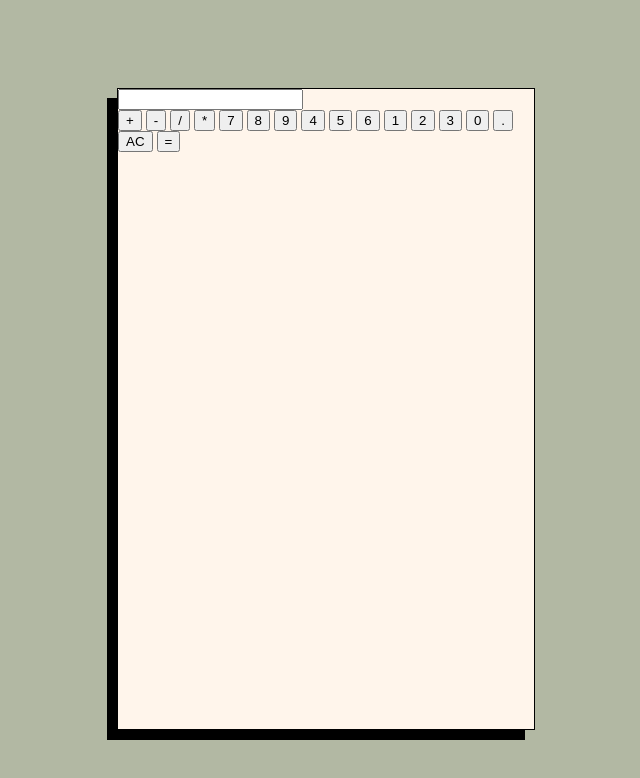
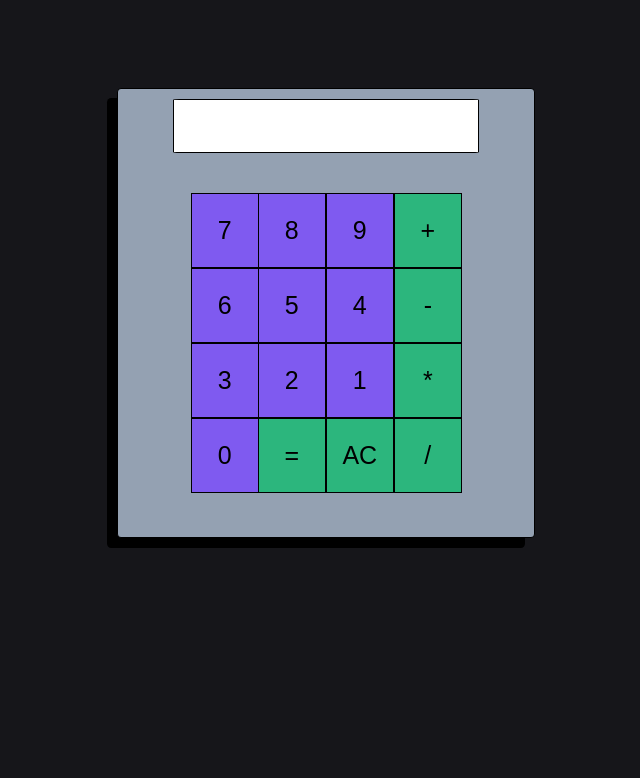
Before and after one commit to crusoebirkhead/Calculator, a plain HTML site: page index.html in a window 1280 px wide. Shown: the whole page, without its empty margins (314-954 px from the left). Drawn offline with Linux system fonts and the light colour scheme.

Commit message:
Add files via upload
Git corrupted again, uploading commit via file upload. Figured out its improper shut down of VM. Restyled calc and basic functions now return values.

```diff
--- a/index.html
+++ b/index.html
@@ -10,29 +10,47 @@
   <body>
     <div class="frame">
       <input id="output" type="text">
+
+
       <div class="keys">
 
+        <button class="key" value="7" type="button">7</button>
+        <button class="key" value="8" type="button">8</button>
+        <button class="key" value="9" type="button">9</button>
         <button class="key-operator" type="button" id ="add">+</button>
+        <button class="key" value="6" type="button">6</button>
+        <button class="key" value="5" type="button">5</button>
+        <button class="key" value="4" type="button">4</button>
         <button class="key-operator" type="button" id ="subtract">-</button>
+        <button class="key" value="3" type="button">3</button>
+        <button class="key" value="2" type="button">2</button>
+        <!-- <button class="key" value="." type="button">.</button> -->
+        <button class="key" value="1" type="button">1</button>
+        <button class="key-operator" type="button" id ="multiply">*</button>
+        <button class="key" value="0" type="button">0</button>
+        <button class="key-equal" type="button">=</button>
+        <button class="clear">AC</button>
         <button class="key-operator" type="button" id ="divide">/</button>
-        <button class="key-operator" type="button" id ="multiply">*</button>
-        <button value="7" type="button">7</button>
-        <button value="8" type="button">8</button>
-        <button value="9" type="button">9</button>
-        <button value="4" type="button">4</button>
-        <button value="5" type="button">5</button>
-        <button value="6" type="button">6</button>
-        <button value="1" type="button">1</button>
-        <button value="2" type="button">2</button>
-        <button value="3" type="button">3</button>
-        <button value="0" type="button">0</button>
-        <button value="." type="button">.</button>
+
+
 
       </div>
+
+      <!-- <div class="operators-container">
+
+      <button class="key-operator" type="button" id ="add">+</button>
+      <button class="key-operator" type="button" id ="subtract">-</button>
+      <button class="key-operator" type="button" id ="divide">/</button>
+      <button class="key-operator" type="button" id ="multiply">*</button>
       <button class="clear">AC</button>
-        <button class="key-equal" type="button">=</button>
+      <button class="key-equal" type="button">=</button>
+
+      </div> -->
+
 
     </div>
+
+
   </body>
   <script src="script.js" type="text/javascript">
 
--- a/script.js
+++ b/script.js
@@ -3,6 +3,9 @@ document.getElementById('subtract').onclick = operand;
 document.getElementById('multiply').onclick = operand;
 document.getElementById('divide').onclick = operand;
 let operator = ''
+let output = document.querySelector('#output')
+
+//Operations
 function add (num1, num2) {
 	 return num1 + num2
 }
@@ -13,6 +16,11 @@ function subtract (num1, num2) {
 
 function multiply(num1, num2){
 	return num1 * num2
+}
+
+function divide (num1, num2){
+	return num1 / num2
+
 }
 function power(num1, num2) {
 	return num1 ** num2
@@ -29,30 +37,53 @@ function factorial(num) {
 	return answer
 }
 
+//Brings in operand from calculator
 function operand(){
 	operator = this.id;
-	console.log(operator)
+	num1 = parseInt(output.value, 10)
+	output.value = ''
 }
 
-function operate(a, b){
+//Calls on operand
+document.querySelector('.key-equal')
+.addEventListener('click', event => {
+	num2 = Number(output.value)
+	console.log(num2)
+	if (operator === 'add'){
+		// return add(num1, num2)
+		output.value = add(num1, num2)
+	}
+	if (operator === 'subtract'){
+		// return subtract(num1, num2)
+		output.value = subtract(num1, num2)
+	}
+	if (operator === 'multiply'){
+		// return multiply(num1, num2)
+		output.value = multiply(num1, num2)
+	}
+	if (operator === 'divide'){
+		// return divide(num1, num2)
+		output.value = divide(num1, num2)
+	}
+})
 
-}
 
+//Display numbers clicked in output
 document.querySelector('.keys')
-  .addEventListener('click', event => {
+.addEventListener('click', event => {
     let target = event.target;
-    if (target.matches('button')) {
+    if (target.matches('.key')) {
       let value = target.innerHTML
 
       document.querySelector('#output').value += value
     }
   });
 
+  //Clear button function
   document.querySelector('.clear')
   .addEventListener('click', event => {
 	document.querySelector('#output').value = ''
 	operator = ''
 	num1 = ''
 	num2 = ''
-
   })
--- a/styles.css
+++ b/styles.css
@@ -1,49 +1,90 @@
-.display{
-  border: 1px solid black;
-  height: 3em;
-  width: 90%;
-  margin: 3% auto 0 auto;
+body{
+  background-color: #16161a;
 }
 
 .frame{
   box-shadow: -10px 10px black;
   border: 1px solid black;
-  height: 40em;
+  height: 28em;
   width: 26em;
   margin: auto;
   margin-top: 7%;
-  background-color: #fff5eb;
-}
-
-.numbers{
-  display: grid;
-  grid-template-columns: repeat(3, 1fr);
-  grid-template-rows: repeat(3, 1fr);
-  width: 80%;
-  margin: 3% auto 0 auto;
-  transform: scale(1.1);
-}
-
-.numberButton{
-  margin: 7%;
-  background-color: white;
-  box-shadow: -5px 5px black;
-  border: 1px solid black;
+  background-color: #94a1b2;
+  text-align: center;
+  border-radius: 1%;
 
 }
 
-.functions{
-  display: grid;
-  grid-template-columns: repeat(4, 1fr);
+/* the keys themselves */
+.key, .clear, .key-equal, .key-operator{
+
+  border: 1px solid black;
+  background-color: #7f5af0;
+  color: black;
+  -webkit-appearance: none;
+  -moz-appearance: none;
+  font-size: 25px;
+  vertical-align: middle;
+  -webkit-transform: perspective(1px) translateZ(0);
+  transform: perspective(1px) translateZ(0);
+  -webkit-transition-duration: 0.3s;
+  transition-duration: 0.3s;
+  -webkit-transition-property: transform;
+  transition-property: transform;
 }
 
-body{
-  background-color: #b2b8a3;
+.key:hover{
+  -webkit-transform: scale(0.9);
+  transform: scale(0.9);
 }
 
-.alt-button{
-  margin: 2%;
-  background-color: #deedf0;
-  box-shadow: -5px 5px black;
+/* container for keys */
+.keys{
+  margin: 40px auto 0 auto;
+  width: 65%;
+  height: 300px;
+  display: grid;
+  grid-template-rows: 1fr 1fr 1fr 1fr;
+  grid-template-columns: 1fr 1fr 1fr 1fr;
+}
+
+#output{
   border: 1px solid black;
+  margin: 10px auto 0 auto;
+  width: 300px;
+  height: 50px;
+  font-size: 30px;
+  border-radius: 2%;
+  -webkit-appearance: none;
+    -moz-appearance: none;
 }
+
+/* .operators-container{
+  margin: 20px auto 0 auto;
+  display: grid;
+  grid-template-columns: 1fr 1fr 1fr;
+  grid-template-rows: 1fr 1fr;
+  width: 60%;
+  height: 150px;
+  -webkit-appearance: none;
+    -moz-appearance: none;
+} */
+
+.clear, .key-equal, .key-operator{
+  background-color: #2cb67d
+}
+
+.clear:hover {
+  -webkit-transform: scale(0.9);
+  transform: scale(0.9);
+}
+
+.key-equal:hover{
+  -webkit-transform: scale(0.9);
+  transform: scale(0.9);
+}
+
+.key-operator:hover{
+  -webkit-transform: scale(0.9);
+  transform: scale(0.9);
+}
```
